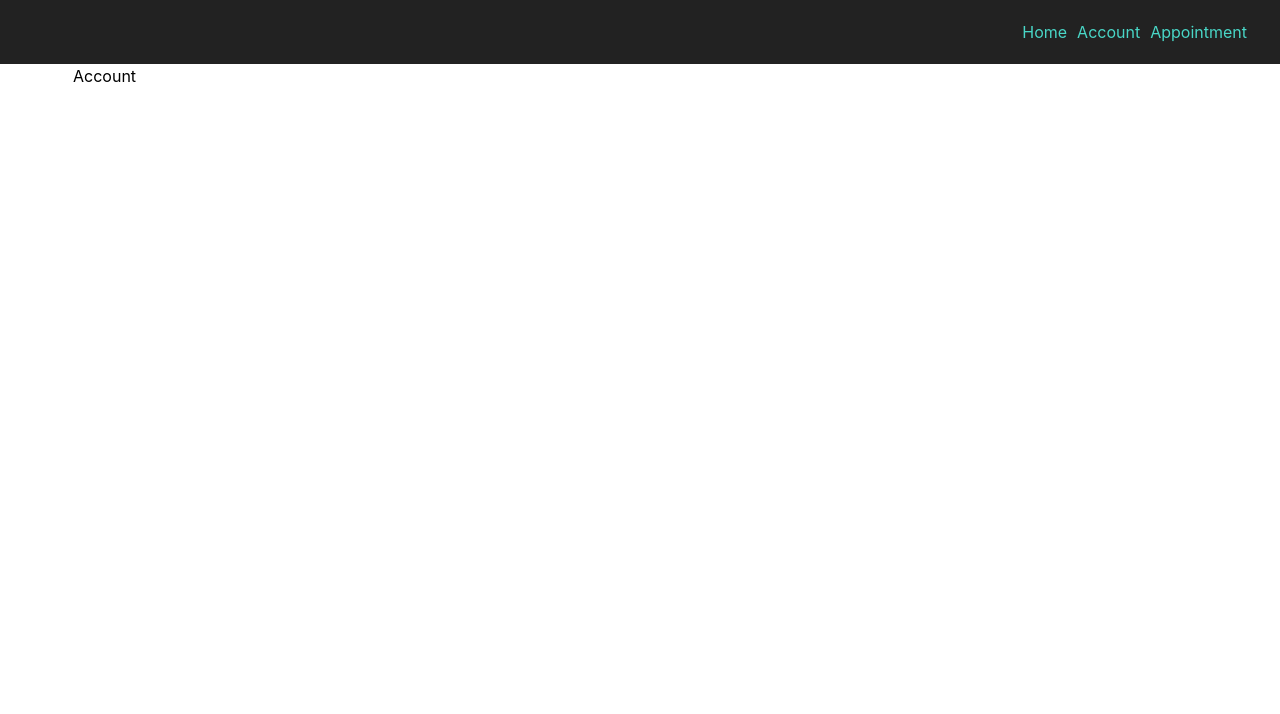
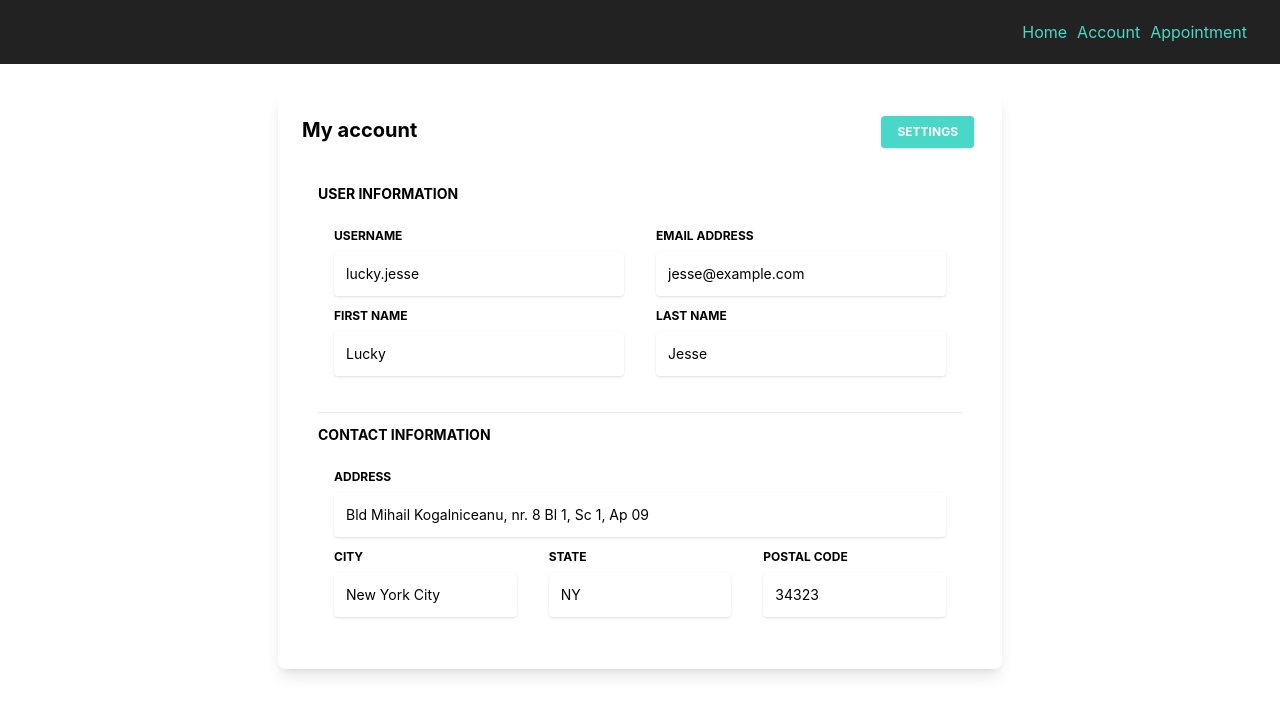
Before and after one commit to alex-bezruchko/scheduling-app, a React (Create React App) app: page /account in a window 1280 px wide. Shown: the top 714 px of the page. Built offline with nearby package versions, Linux system fonts and the light colour scheme.

Commit message:
add account card page

```diff
--- a/src/components/pages/Account.js
+++ b/src/components/pages/Account.js
@@ -1,9 +1,105 @@
 const Account = () => {
     return (
-        <h1>
-            Account
-        </h1>
+        <section className=" py-1 bg-blueGray-50">
+            <div className="w-full lg:w-8/12 px-4 mx-auto mt-6">
+                <div className="relative flex flex-col min-w-0 break-words w-full mb-6 shadow-lg rounded-lg bg-blueGray-100 border-0">
+                    <div className="rounded-t bg-white mb-0 px-6 py-6">
+                        <div className="text-center flex justify-between">
+                            <h6 className="text-blueGray-700 text-xl font-bold">
+                                My account
+                            </h6>
+                            <button className="button-sec text-white font-bold uppercase text-xs px-4 py-2 rounded shadow hover:shadow-md outline-none focus:outline-none mr-1 ease-linear transition-all duration-150" type="button">
+                                Settings
+                            </button>
+                        </div>
+                    </div>
+                    <div className="flex-auto px-4 lg:px-10 py-10 pt-0">
+                        <form className="account-form">
+                            <h6 className="text-blueGray-400 text-sm mt-3 mb-6 font-bold uppercase">
+                                User Information
+                            </h6>
+                            <div className="flex flex-wrap">
+                                <div className="w-full lg:w-6/12 px-4">
+                                    <div className="relative w-full mb-3">
+                                        <label className="block uppercase text-blueGray-600 text-xs font-bold mb-2" htmlFor="grid-password">
+                                            Username
+                                        </label>
+                                        <input type="text" className="border-0 px-3 py-3 placeholder-blueGray-300 text-blueGray-600 bg-white rounded text-sm shadow focus:outline-none focus:ring w-full ease-linear transition-all duration-150" value="lucky.jesse"></input>
+                                    </div>
+                                </div>
+                                <div className="w-full lg:w-6/12 px-4">
+                                    <div className="relative w-full mb-3">
+                                        <label className="block uppercase text-blueGray-600 text-xs font-bold mb-2" htmlFor="grid-password">
+                                            Email address
+                                        </label>
+                                        <input type="email" className="border-0 px-3 py-3 placeholder-blueGray-300 text-blueGray-600 bg-white rounded text-sm shadow focus:outline-none focus:ring w-full ease-linear transition-all duration-150" value="jesse@example.com"></input>
+                                    </div>
+                                </div>
+                                <div className="w-full lg:w-6/12 px-4">
+                                    <div className="relative w-full mb-3">
+                                        <label className="block uppercase text-blueGray-600 text-xs font-bold mb-2" htmlFor="grid-password">
+                                            First Name
+                                        </label>
+                                        <input type="text" className="border-0 px-3 py-3 placeholder-blueGray-300 text-blueGray-600 bg-white rounded text-sm shadow focus:outline-none focus:ring w-full ease-linear transition-all duration-150" value="Lucky"></input>
+                                    </div>
+                                </div>
+                                <div className="w-full lg:w-6/12 px-4">
+                                    <div className="relative w-full mb-3">
+                                        <label className="block uppercase text-blueGray-600 text-xs font-bold mb-2" htmlFor="grid-password">
+                                            Last Name
+                                        </label>
+                                        <input type="text" className="border-0 px-3 py-3 placeholder-blueGray-300 text-blueGray-600 bg-white rounded text-sm shadow focus:outline-none focus:ring w-full ease-linear transition-all duration-150" value="Jesse"></input>
+                                    </div>
+                                </div>
+                            </div>
+
+                            <hr className="mt-6 border-b-1 border-blueGray-300" />
+
+                            <h6 className="text-blueGray-400 text-sm mt-3 mb-6 font-bold uppercase">
+                                Contact Information
+                            </h6>
+                            <div className="flex flex-wrap">
+                                <div className="w-full lg:w-12/12 px-4">
+                                    <div className="relative w-full mb-3">
+                                        <label className="block uppercase text-blueGray-600 text-xs font-bold mb-2" htmlFor="grid-password">
+                                            Address
+                                        </label>
+                                        <input type="text" className="border-0 px-3 py-3 placeholder-blueGray-300 text-blueGray-600 bg-white rounded text-sm shadow focus:outline-none focus:ring w-full ease-linear transition-all duration-150" value="Bld Mihail Kogalniceanu, nr. 8 Bl 1, Sc 1, Ap 09"></input>
+                                    </div>
+                                </div>
+                                <div className="w-full lg:w-4/12 px-4">
+                                    <div className="relative w-full mb-3">
+                                        <label className="block uppercase text-blueGray-600 text-xs font-bold mb-2" htmlFor="grid-password">
+                                            City
+                                        </label>
+                                        <input type="email" className="border-0 px-3 py-3 placeholder-blueGray-300 text-blueGray-600 bg-white rounded text-sm shadow focus:outline-none focus:ring w-full ease-linear transition-all duration-150" value="New York City"></input>
+                                    </div>
+                                </div>
+                                <div className="w-full lg:w-4/12 px-4">
+                                    <div className="relative w-full mb-3">
+                                        <label className="block uppercase text-blueGray-600 text-xs font-bold mb-2" htmlFor="grid-password">
+                                            State
+                                        </label>
+                                        <input type="text" className="border-0 px-3 py-3 placeholder-blueGray-300 text-blueGray-600 bg-white rounded text-sm shadow focus:outline-none focus:ring w-full ease-linear transition-all duration-150" value="NY"></input>
+                                    </div>
+                                </div>
+                                <div className="w-full lg:w-4/12 px-4">
+                                    <div className="relative w-full mb-3">
+                                        <label className="block uppercase text-blueGray-600 text-xs font-bold mb-2" htmlFor="grid-password">
+                                            Postal Code
+                                        </label>
+                                        <input type="text" className="border-0 px-3 py-3 placeholder-blueGray-300 text-blueGray-600 bg-white rounded text-sm shadow focus:outline-none focus:ring w-full ease-linear transition-all duration-150" value="34323"></input>
+                                    </div>
+                                </div>
+                            </div>
+
+                        </form>
+                    </div>
+                </div>
+            </div>
+        </section >
     )
+
 };
 
 export default Account;
```
